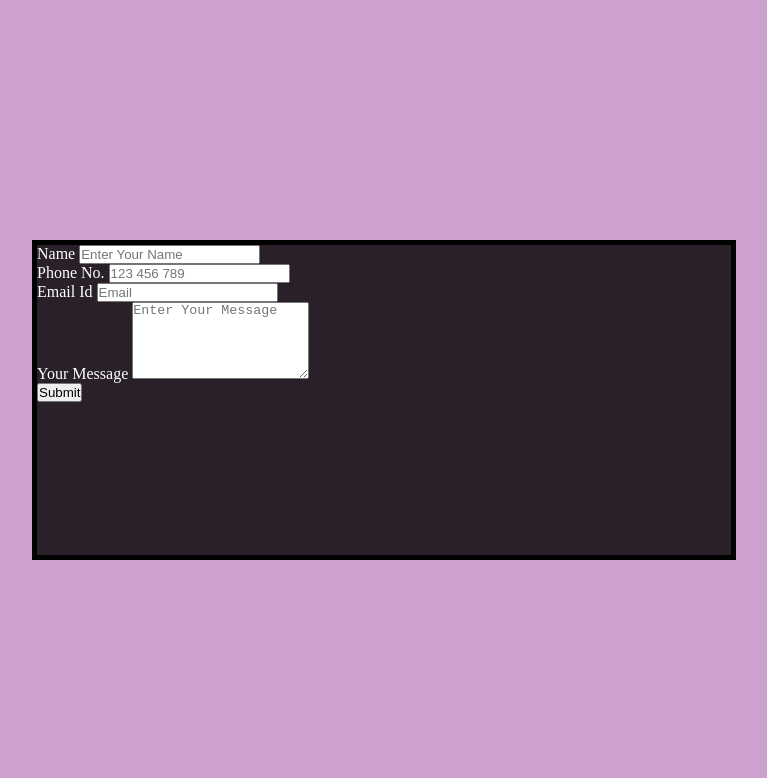
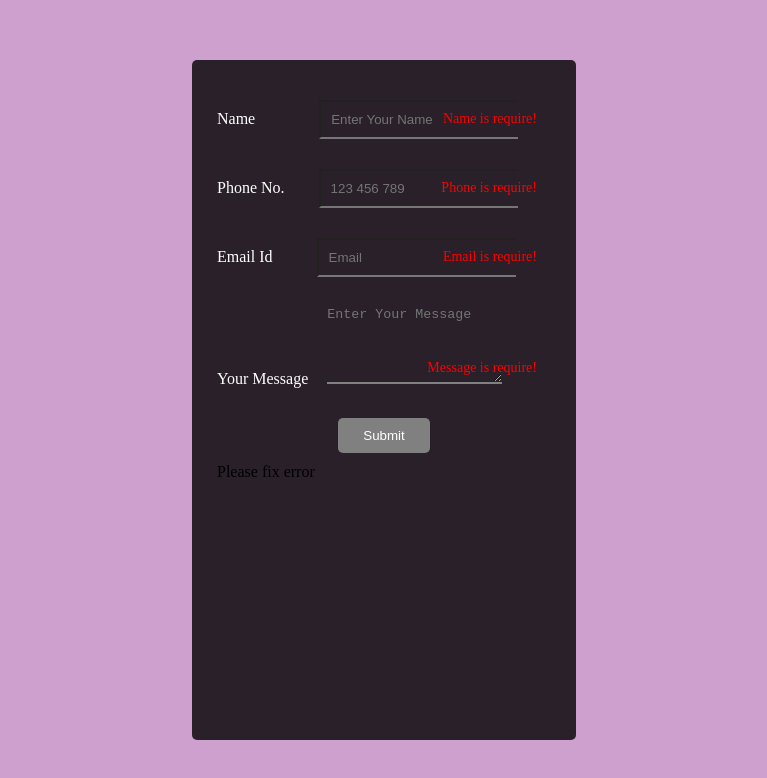
Before and after one commit to muh-younus/js_form_validation, a plain HTML site: page index.html in a window 1280 px wide. Shown: the whole page, without its empty margins (256-1023 px from the left). Drawn offline with Linux system fonts and the light colour scheme.

Commit message:
another commit

```diff
--- a/index.html
+++ b/index.html
@@ -5,6 +5,9 @@
     <meta charset="UTF-8">
     <meta name="viewport" content="width=device-width, initial-scale=1.0">
     <title>FORM-VALIDATION-JAVASCRIPT</title>
+
+    <!-- FONT-AWESOME-LINK -->
+    <link rel="stylesheet" href="https://cdnjs.cloudflare.com/ajax/libs/font-awesome/4.7.0/css/font-awesome.min.css">
 
     <!-- CSS-LINK -->
     <link rel="stylesheet" href="./style.css">
@@ -19,30 +22,35 @@
             <div class="input-group">
 
                 <label>Name</label>
-                <input type="text" placeholder="Enter Your Name" required>
+                <input type="text" style="margin-left: 60px;" placeholder="Enter Your Name" required>
+                <span class="name-error">Name is require!</span>
 
             </div>
 
             <div class="input-group">
 
                 <label>Phone No.</label>
-                <input type="tel" placeholder="123 456 789" required>
+                <input type="tel" style="margin-left: 30px;" placeholder="123 456 789" required>
+                <span class="phone-error">Phone is require!</span>
 
             </div>
 
             <div class="input-group">
 
                 <label>Email Id</label>
-                <input type="email" placeholder="Email">
+                <input type="email" style="margin-left: 40px;" placeholder="Email">
+                <span class="email-require">Email is require!</span>
             </div>
 
             <div class="input-group">
 
                 <label>Your Message</label>
-                <textarea rows="5" placeholder="Enter Your Message"></textarea>
+                <textarea rows="5" style="margin-left: 15px;" placeholder="Enter Your Message"></textarea>
+                <span class="msg-error">Message is require!</span>
             </div>
 
-            <button>Submit</button>
+            <button class="btn">Submit</button>
+            <span class="button-error">Please fix error</span>
 
         </form>
     </div>
--- a/style.css
+++ b/style.css
@@ -13,14 +13,84 @@ body{
     display: flex;
     align-items: center;
     justify-content: center;
-    color: #fff;
+
 
 }
 
 .container{
 
     background-color: rgba(0, 0, 0, 0.8);
-    width: 55%;
-    height: 40%;
-    border: 5px solid black;
+    width: 30%;
+    height: 85%;
+    border-radius: 5px;
+    padding: 40px 25px;
 }
+
+form{
+
+    position: relative;
+    align-items: center;
+}
+
+.input-group{
+
+    margin-bottom: 30px;
+}
+
+form input{
+
+    background-color: transparent;
+    border-right: none;
+    padding: 10px;
+    margin-left: 20px;
+}
+
+.input-group textarea{
+
+    background-color: transparent;
+    border-top: none;
+    border-right: none;
+    border-left: none;
+    outline: none;
+    border-bottom: 2.5px solid gray;
+    color: #fff;
+}
+
+.input-group label{
+
+    flex-basis: 28%;
+    color: #fff;
+}
+
+.input-group input{
+
+    flex-basis: 68%;
+    outline: none;
+    color: #fff;
+}
+
+form .btn{
+
+   margin: 20px auto 10px;
+   display: block;
+   padding: 10px 25px;
+   font-weight: 500;
+   background-color: gray;
+   color: white;
+   border: none;
+   outline: none;
+   border-radius: 5px;
+}
+.input-group{
+
+    position: relative;
+}
+
+.input-group span{
+
+    position: absolute;
+    bottom: 12px;
+    right: 14px;
+    color: red;
+    font-size: 14px;
+}
```
